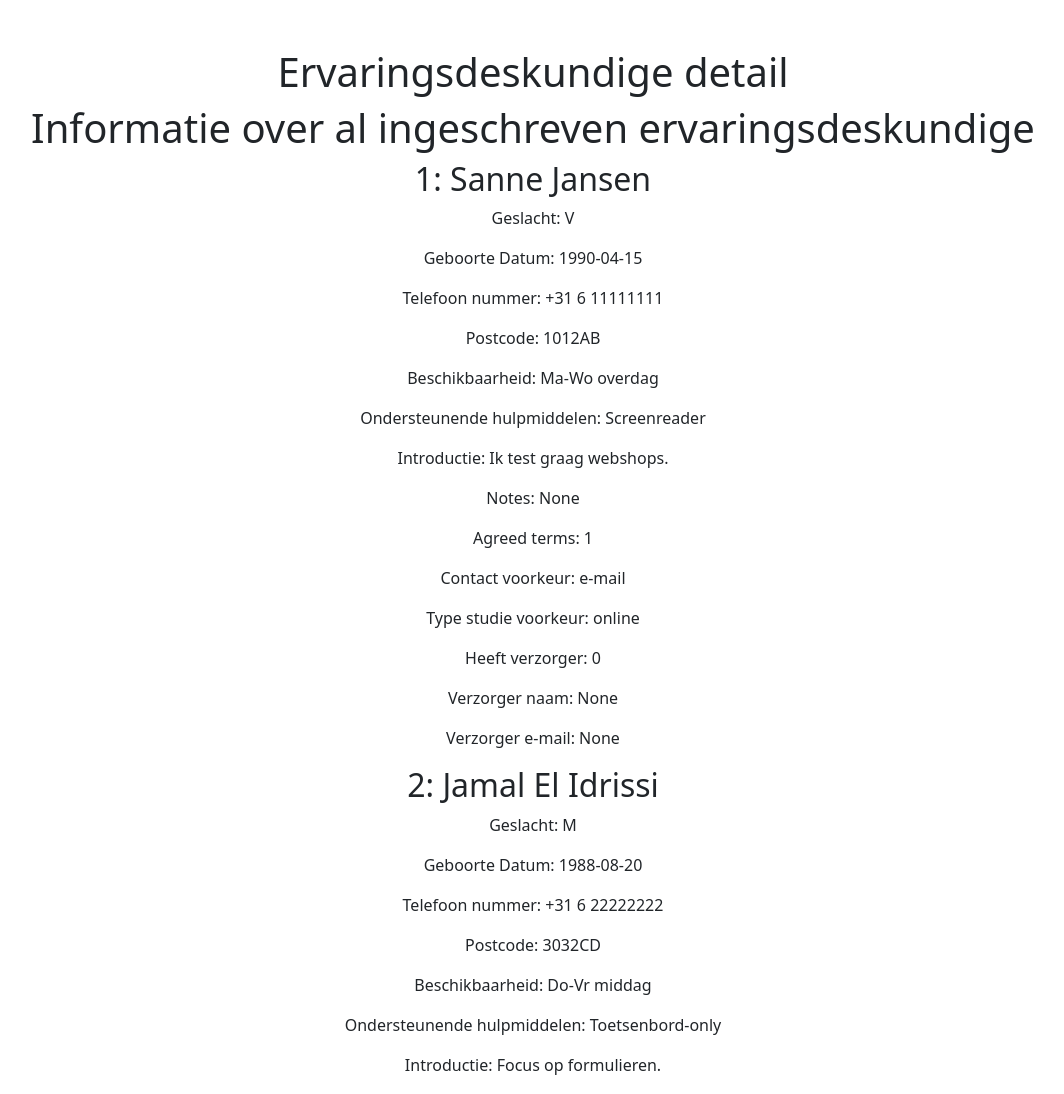
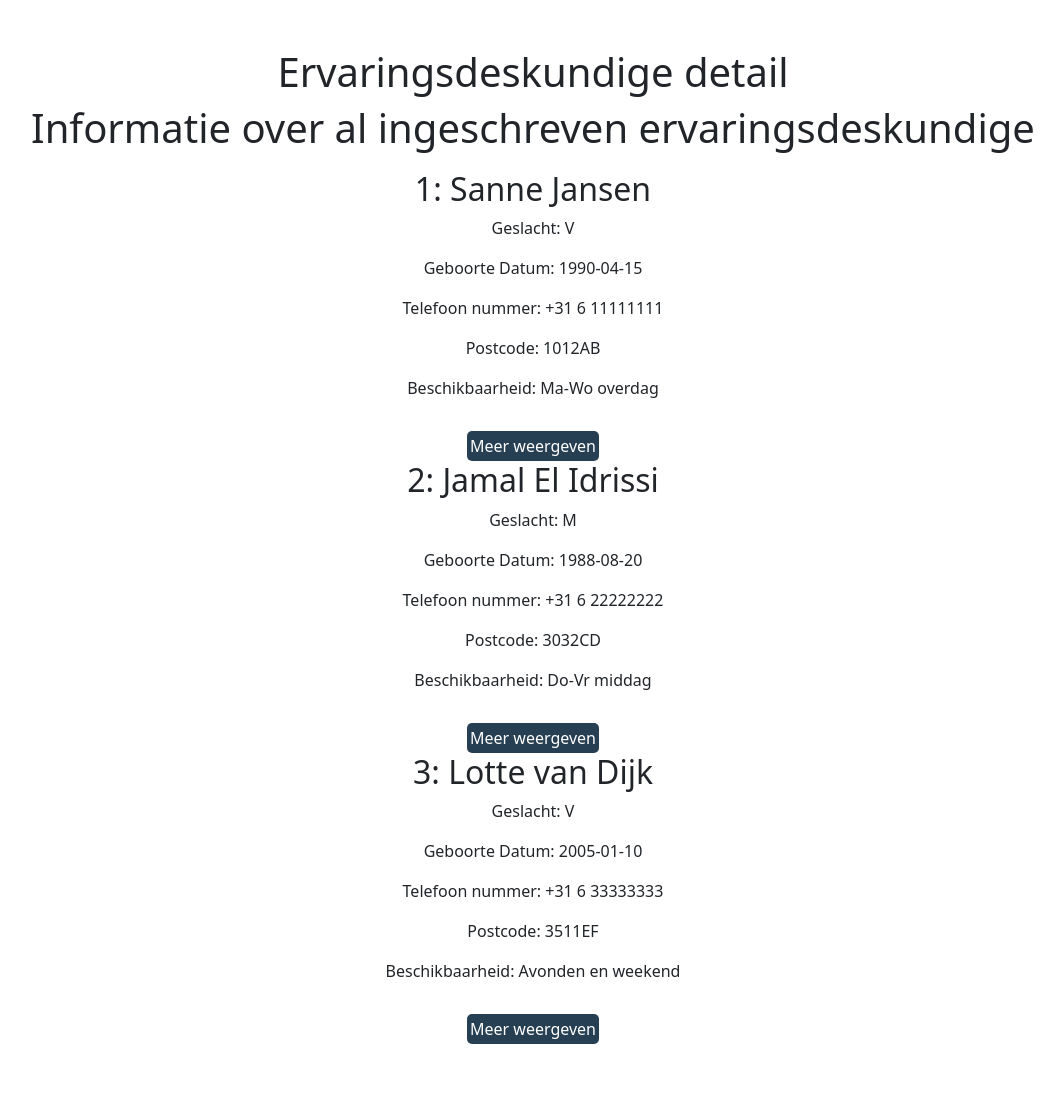
Before and after one commit to Ebay2k/rubberducky-owasp, a Flask app: page /bhd-ev-detail in a window 1280 px wide. Shown: the part 73-1167 px from the top of the page, without its empty margins (107-1171 px from the left). After the commit the page ends 1117 px from the top, so only its background shows below. Run offline with Flask 3, Linux system fonts and the light colour scheme; data comes from the database, SQL or seed files in the repository.

Commit message:
Css voor click event beheerder ervaringsdeskundige tab

```diff
--- a/static/main.css
+++ b/static/main.css
@@ -141,3 +141,36 @@
     margin-left: 10px;
     text-decoration: none;
 }
+
+.kaartje {
+    background-color: #ffffff;
+    width: 400px;
+    padding: 10px;
+    border-radius: 5px;
+}
+
+#ch {
+    display: none;
+}
+
+#ch:checked ~ .info {
+    display: block;
+}
+
+#ch:checked ~ label {
+    display: none;
+}
+
+.info {
+    display: none;
+}
+
+label {
+    display: inline-block;
+    cursor: pointer;
+    color: #ffffff;
+    background-color: #273F53;
+    padding: 3px;
+    border-radius: 5px;
+    margin-top: 15px;
+}
--- a/templates/bhd-ev-detail.html
+++ b/templates/bhd-ev-detail.html
@@ -3,6 +3,7 @@
 <head>
     <meta charset="UTF-8">
     <title>Evaringsdeskundige detail</title>
+    <link rel="stylesheet" href="{{ url_for('static', filename='main.css') }}">
 </head>
 <body>
 <center>
@@ -10,6 +11,9 @@
 {% block content %}
 <h1>Ervaringsdeskundige detail</h1>
     <h1>Informatie over al ingeschreven ervaringsdeskundige</h1>
+    <div class="kaartje">
+        <input id="ch" type="checkbox">
+
         {% for profile in profile %}
             <h2>{{ profile.id }}: {{ profile.first_name }} {{ profile.last_name }}</h2>
             <p>Geslacht: {{ profile.gender }}</p>
@@ -17,6 +21,7 @@
             <p>Telefoon nummer: {{ profile.phone }}</p>
             <p>Postcode: {{ profile.postcode }}</p>
             <p>Beschikbaarheid: {{ profile.availability }}</p>
+            <div class="info">
                 <p>Ondersteunende hulpmiddelen: {{ profile.assistive_tools }}</p>
                 <p>Introductie: {{ profile.intro }}</p>
                 <p>Notes: {{ profile.notes }}</p>
@@ -26,7 +31,13 @@
                 <p>Heeft verzorger: {{ profile.has_guardian }}</p>
                 <p>Verzorger naam: {{ profile.guardian_name }}</p>
                 <p>Verzorger e-mail: {{ profile.guardian_email }}</p>
+
+                <label for="ch">Minder weergeven</label>
+            </div>
+
+            <label for="ch">Meer weergeven</label>
         {%endfor%}
+    </div>
 {% endblock %}
 <center>
 </body>
```
Lines whose indentation alone changed are shown as unchanged.
